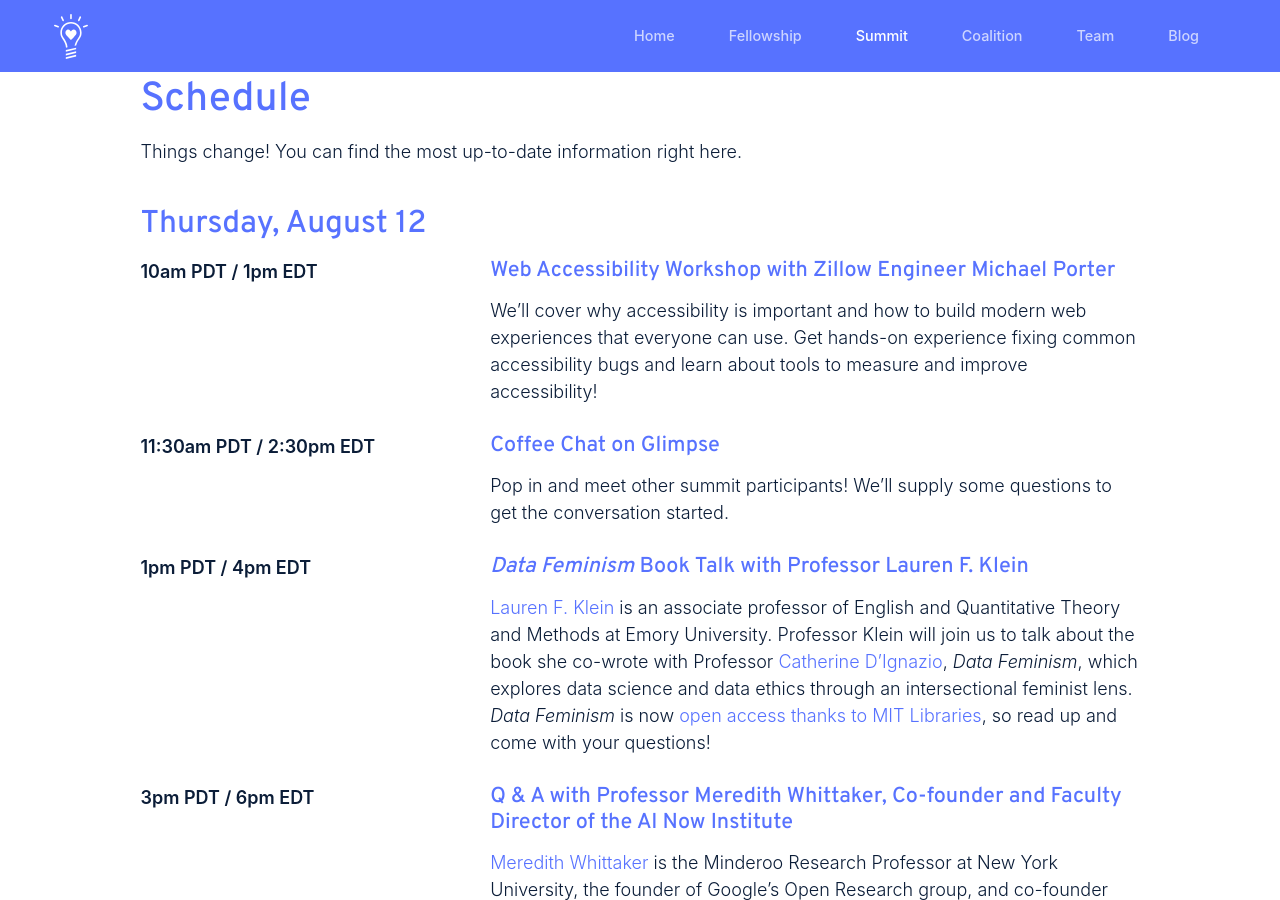
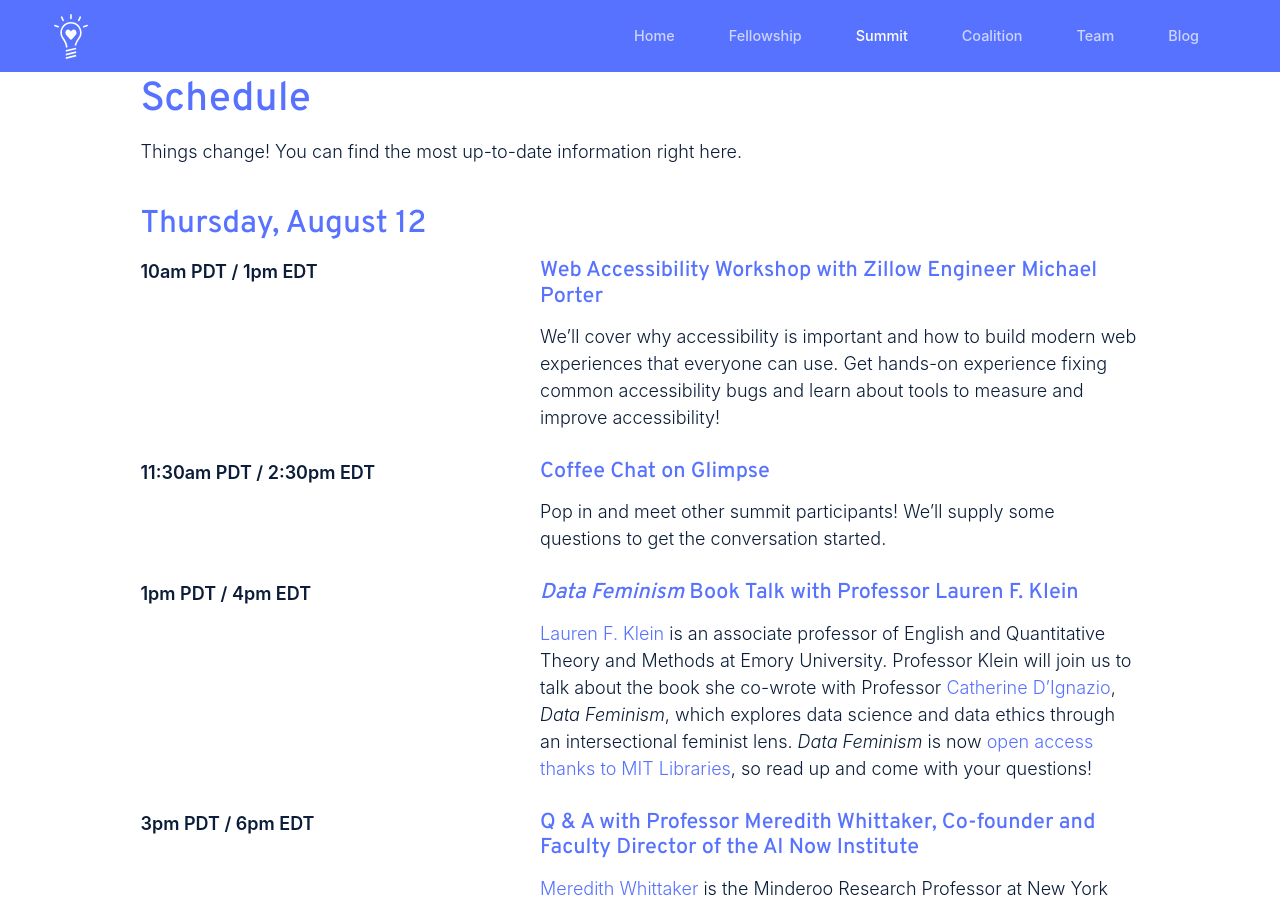
Before and after one commit to impact-labs/impact-labs.github.io, a Jekyll site: the page built from pages/summit.html, in a window 1280 px wide and 900 px high, scrolled down 1058 px. Built offline with Jekyll 4.4.1, drawn with Linux system fonts in a browser that asks for light colours.

Commit message:
Update summit.html

```diff
--- a/pages/summit.html
+++ b/pages/summit.html
@@ -36,7 +36,7 @@
 					<h3>{{ day.dateline }}</h3>
 					{% for session in day.sessions %}
 						<div class="summit-session-block">
-							<b style="flex-basis: 35%; font-weight: 600;">{{ session.time }}</b>
+							<b style="flex-basis: 40%; font-weight: 600;">{{ session.time }}</b>
 							<div class="col" style="padding: 0 0 15px;">
 								<h4>{{ session.title }}</h4>
 								<p>{{ session.description }}</p>
```
